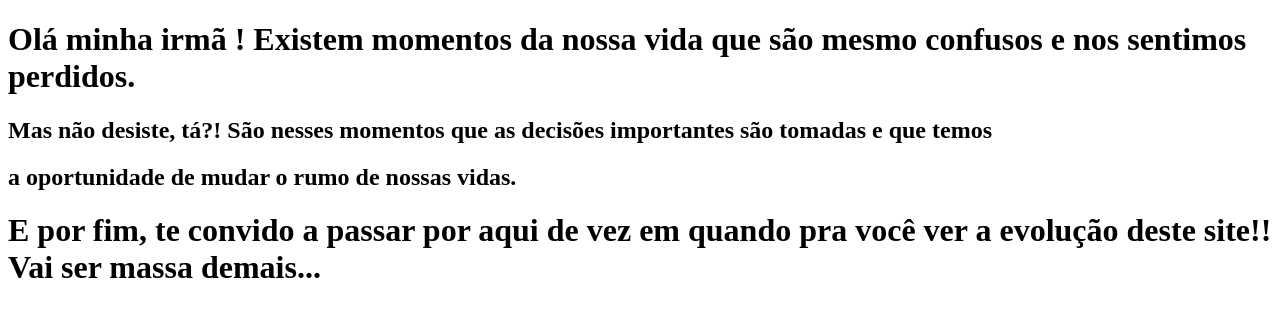
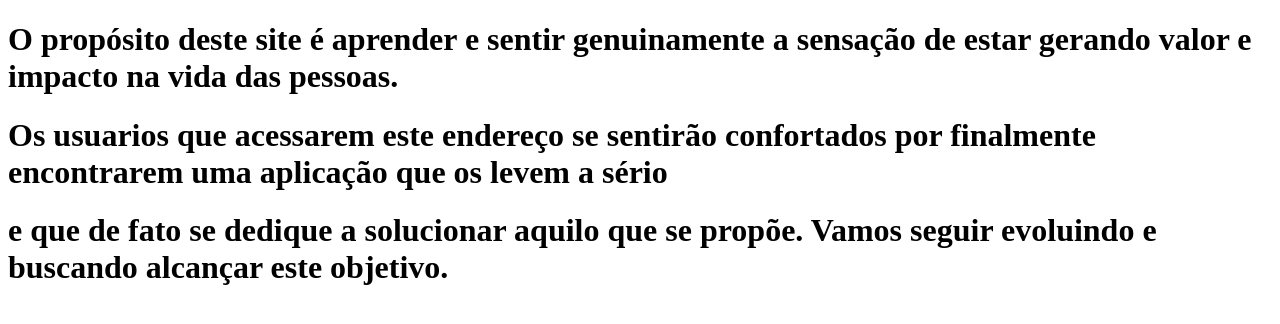
Before and after one commit to renansantos-25855/clone-tabnews, a Next.js app: page / in a window 1280 px wide. Shown: the top 324 px of the page. Built offline with nearby package versions, Linux system fonts and the light colour scheme.

Commit message:
alterando a mensagem da página

```diff
--- a/pages/index.js
+++ b/pages/index.js
@@ -2,17 +2,16 @@ function Home() {
   return (
     <div>
       <h1>
-        Olá minha irmã ! Existem momentos da nossa vida que são mesmo confusos e
-        nos sentimos perdidos.
+        O propósito deste site é aprender e sentir genuinamente a sensação de
+        estar gerando valor e impacto na vida das pessoas.
       </h1>
-      <h2>
-        Mas não desiste, tá?! São nesses momentos que as decisões importantes
-        são tomadas e que temos
-      </h2>
-      <h2>a oportunidade de mudar o rumo de nossas vidas.</h2>
       <h1>
-        E por fim, te convido a passar por aqui de vez em quando pra você ver a
-        evolução deste site!! Vai ser massa demais...
+        Os usuarios que acessarem este endereço se sentirão confortados por
+        finalmente encontrarem uma aplicação que os levem a sério
+      </h1>
+      <h1>
+        e que de fato se dedique a solucionar aquilo que se propõe. Vamos seguir
+        evoluindo e buscando alcançar este objetivo.
       </h1>
     </div>
   );
```
